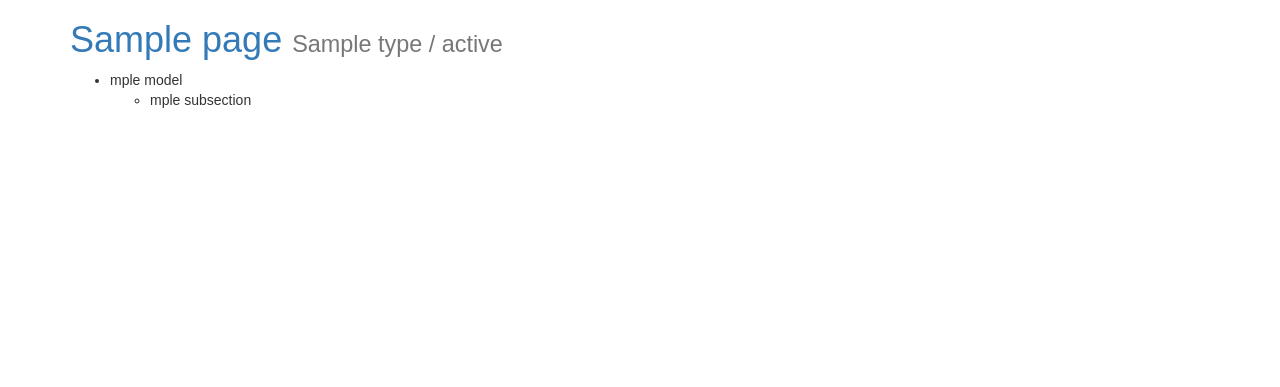
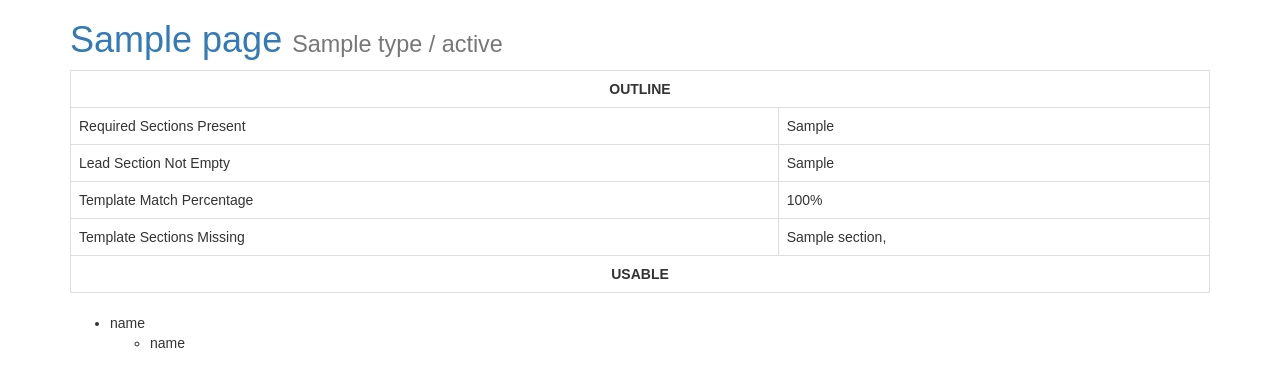
Before and after one commit to jonfortescue/WV-ArticleStatus, a Flask app: page /article/1 in a window 1280 px wide. Shown: the top 387 px of the page. Run offline with Flask 2, Linux system fonts and the light colour scheme; a database or web service that is not in the repository returns one stand-in record (values such as "Sample title"); some libraries are stand-ins or nearby versions.

Commit message:
Added initial support for analyzing and displaying outline-level status for cities/districts. Also redid the article model data structure once more for better sorting while maintaining keys as section titles.

```diff
--- a/app.py
+++ b/app.py
@@ -17,6 +17,12 @@ def unUrlizeTitle(urlizedTitle): # switch a title from wiki url style to human r
     return urlizedTitle.replace('_',' ').replace(';', '/')
 def unStorageifySectionTitle(storageifiedTitle):
     return storageifiedTitle.replace(';','.')
+def sortDictByValue(mydict, valueKey):
+    return [x[0] for x in sorted(mydict.iteritems(), key=lambda (k,v): v[valueKey])]
+def formatAsPercentage(floatingPt):
+    return '{0:.0f}%'.format(floatingPt * 100)
+def requiredSections():
+    return ["Get in", "Get around", "See", "Eat", "Sleep"]
 
 # index/home page
 @app.route("/")
@@ -30,4 +36,4 @@ def home():
 def pageDisplay(pagetitle):
     title = unUrlizeTitle(pagetitle) # we extract the article title from the url
     page = mongo.db.pages.find_one_or_404({"title": title}) # and then find the database entry or 404 if it doesn't exist
-    return render_template("page.html", page=page, url=titleToUrl(title), list=list, sorted=sorted, unStorageifySectionTitle=unStorageifySectionTitle)
+    return render_template("page.html", page=page, url=titleToUrl(title), list=list, sorted=sorted, sortDictByValue=sortDictByValue, formatAsPercentage=formatAsPercentage, unStorageifySectionTitle=unStorageifySectionTitle, requiredSections=requiredSections())
--- a/templates/page.html
+++ b/templates/page.html
@@ -37,14 +37,38 @@
 <body>
   <div class="container">
     <h1><a href="{{ url }}" target="_blank">{{ page['title'] }}</a> <small>{{ page['type'] }} / {{ page['status'] }}</small></h1>
+    <table class="table table-bordered table-hover">
+      <tr>
+        <th colspan=2 class="center">OUTLINE</th>
+      </tr>
+      <tr>
+        <td>Required Sections Present</td>
+        <td>{{ page['requiredSectionsPresent'] }}</td>
+      </tr>
+      <tr>
+        <td>Lead Section Not Empty</td>
+        <td>{{ page['leadSectionNotEmpty'] }}</td>
+      </tr>
+      <tr>
+        <td>Template Match Percentage</td>
+        <td>{{ formatAsPercentage(page['templateMatchPercentage']) }}</td>
+      </tr>
+      <tr>
+        <td>Template Sections Missing</td>
+        <td>{% for section in page['templateSectionsMissing']: %}{% if section in requiredSections %}<b>{% endif %}{{ section }}{% if section in requiredSections %}</b>{% endif %}, {% endfor %}</td>
+      </tr>
+      <tr>
+        <th colspan=2 class="center">USABLE</th>
+      </tr>
+    </table>
     <ul>
-      {% for section in sorted(page['model']) %}
+      {% for section in sortDictByValue(page['model'], 'position') %}
         <li>
-          {{ unStorageifySectionTitle(section)[2:] }}
+          {{ unStorageifySectionTitle(section) }}
           {% if page['model'][section]['subsections']|length > 0 %}
             <ul>
-              {% for subsection in sorted(page['model'][section]['subsections']) %}
-                <li>{{ unStorageifySectionTitle(subsection)[2:] }}</li>
+              {% for subsection in sortDictByValue(page['model'][section]['subsections'], 'position') %}
+                <li>{{ unStorageifySectionTitle(subsection) }}</li>
               {% endfor %}
             </ul>
           {% endif %}
```
Also changed, not shown: analyze.py (+48 -14 lines).
